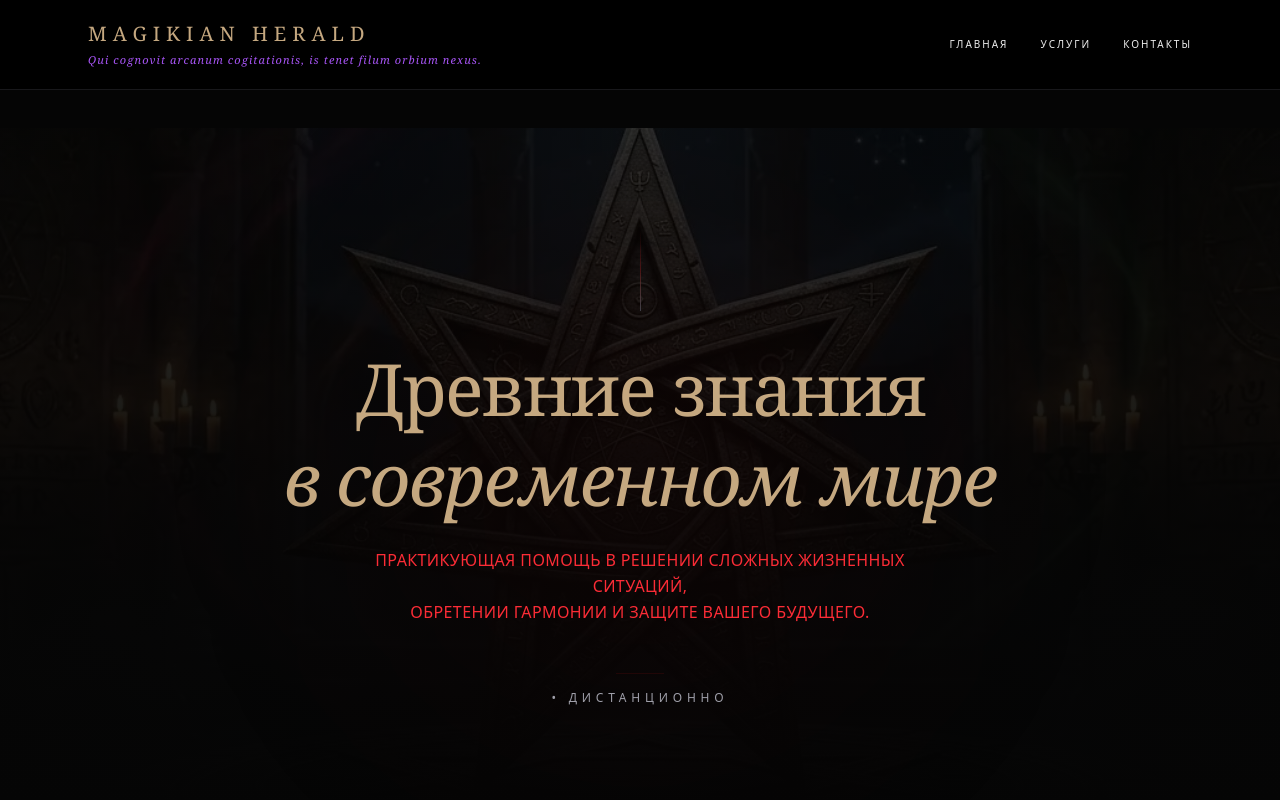
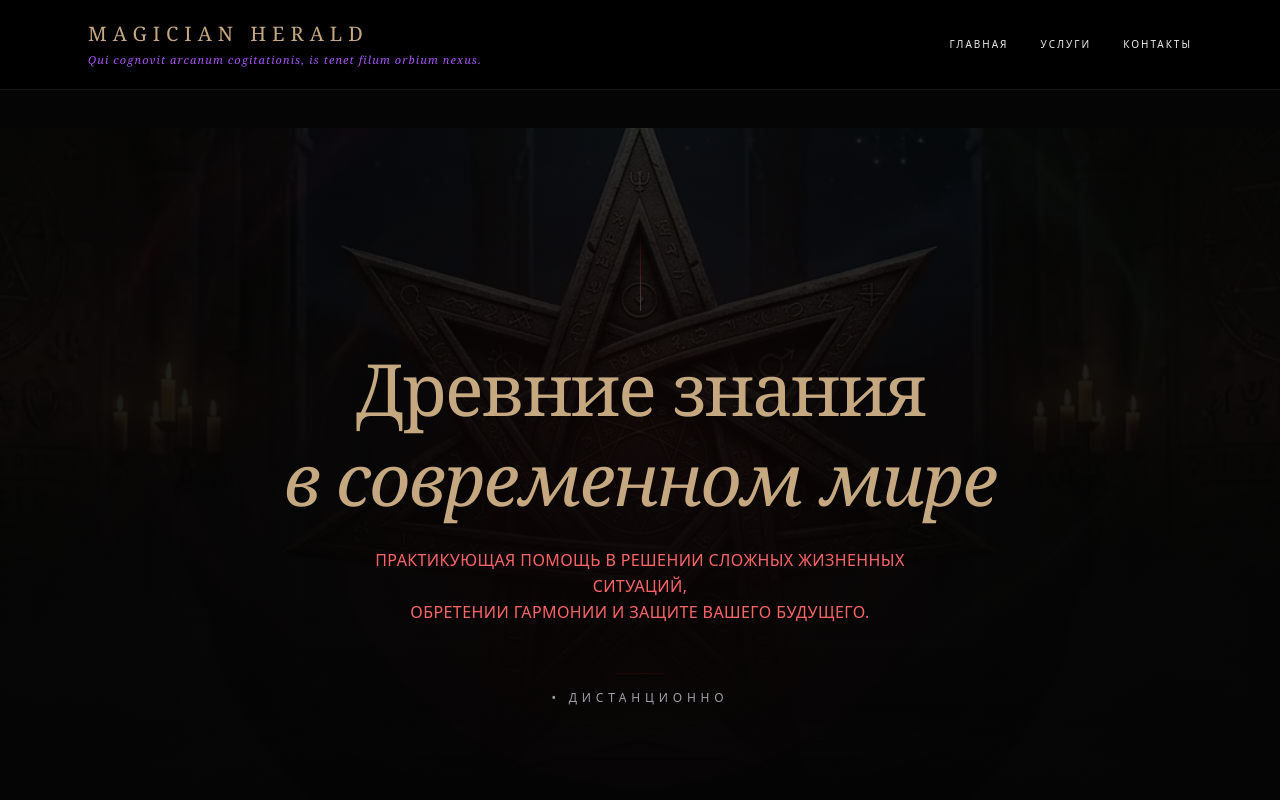
Before and after one commit to staff2507/infinity-magic, a Next.js app: page / in a window 1280 px wide. Shown: the top 800 px of the page. Built offline with nearby package versions, Linux system fonts and the light colour scheme.

Commit message:
фикс

```diff
--- a/app/components/Header.tsx
+++ b/app/components/Header.tsx
@@ -36,7 +36,7 @@ export default function Header() {
           className="flex flex-col hover:opacity-70 transition-opacity duration-300 cursor-pointer max-w-[80%] sm:max-w-none"
         >
           <span className="text-lg sm:text-xl font-serif tracking-[0.2em] sm:tracking-[0.3em] text-[#c5a880] uppercase">
-            Magikian herald
+            Magician herald
           </span>
           <span className="text-[9px] sm:text-[11px] font-serif tracking-widest text-[#a855f7] mt-1 italic">
             Qui cognovit arcanum cogitationis, is tenet filum orbium nexus.
--- a/app/layout.tsx
+++ b/app/layout.tsx
@@ -3,7 +3,7 @@ import type { Metadata } from 'next'
 import Header from './components/Header'
 
 export const metadata: Metadata = {
-  title: 'Magikian herald',
+  title: 'Magician herald',
   description: 'Профессиональные магические услуги: любовная магия, помощь в бизнесе, защитные обряды. Консультации онлайн.',
 }
 
--- a/app/page.tsx
+++ b/app/page.tsx
@@ -4,10 +4,7 @@ import Image from 'next/image'
 export default function HomePage() {
   return (
     <div className="min-h-screen bg-[#050505] animate-reveal selection:bg-red-900/30 selection:text-white break-words overflow-x-hidden">
-
-      {/* Главный экран с фоновой звездой */}
       <section className="relative min-h-[85vh] py-12 flex flex-col items-center justify-center text-center overflow-hidden">
-        {/* Фоновое изображение */}
         <div className="absolute inset-0 z-0 overflow-hidden">
           <Image
             src="/images/star-hero.webp"
@@ -29,7 +26,7 @@ export default function HomePage() {
             <span className="text-[#c5a880] italic">в современном мире</span>
           </h1>
 
-          <p className="max-w-xl text-red-500 text-sm sm:text-base leading-relaxed tracking-wide uppercase px-2 font-medium">
+          <p className="max-w-xl text-red-400 text-sm sm:text-base leading-relaxed tracking-wide uppercase px-2 font-medium">
             Практикующая помощь в решении сложных жизненных ситуаций, <br className="hidden sm:inline" />
             обретении гармонии и защите вашего будущего.
           </p>
@@ -43,7 +40,6 @@ export default function HomePage() {
         </div>
       </section>
 
-      {/* Блок с цитатой */}
       <section className="max-w-4xl mx-auto px-4 sm:px-6 py-12 sm:py-20 text-center">
         <div className="space-y-6 sm:space-y-8">
           <div className="w-px h-12 bg-gradient-to-b from-transparent to-red-950/60 mx-auto"></div>
@@ -100,7 +96,6 @@ export default function HomePage() {
         </div>
       </section>
 
-      {/* Принципы работы */}
       <section className="max-w-4xl mx-auto px-4 sm:px-6 py-16 sm:py-24 space-y-12 sm:space-y-16">
         <div className="text-center space-y-4">
           <h2 className="text-2xl sm:text-3xl md:text-4xl font-serif uppercase tracking-[0.2em] sm:tracking-[0.3em] text-[#c5a880]">
@@ -126,7 +121,6 @@ export default function HomePage() {
         </div>
       </section>
 
-      {/* Направления */}
       <section id="services" className="py-20 sm:py-32 bg-[#050505]">
         <div className="max-w-4xl mx-auto px-4 sm:px-6 space-y-12 sm:space-y-16">
           <div className="text-center">
@@ -168,7 +162,6 @@ export default function HomePage() {
         </div>
       </section>
 
-      {/* Методология */}
       <section className="py-16 sm:py-24 border-t border-zinc-900 bg-gradient-to-b from-[#050505] to-[#080303]">
         <div className="max-w-4xl mx-auto space-y-12 sm:space-y-16 px-4 sm:px-6">
           <div className="text-center">
```
